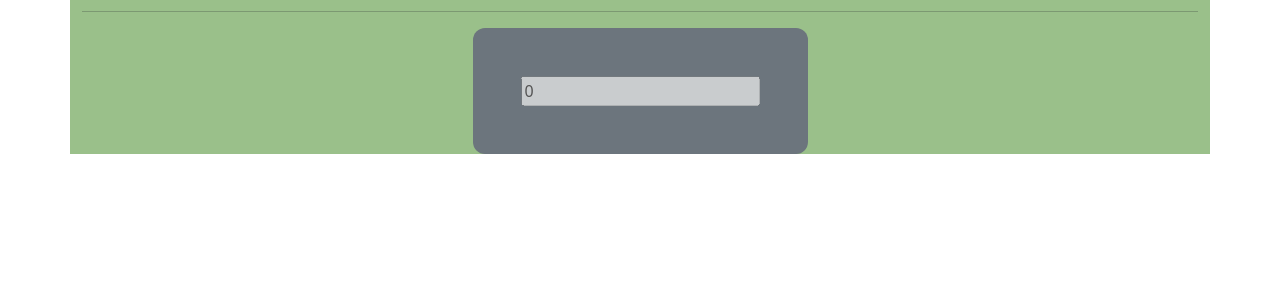
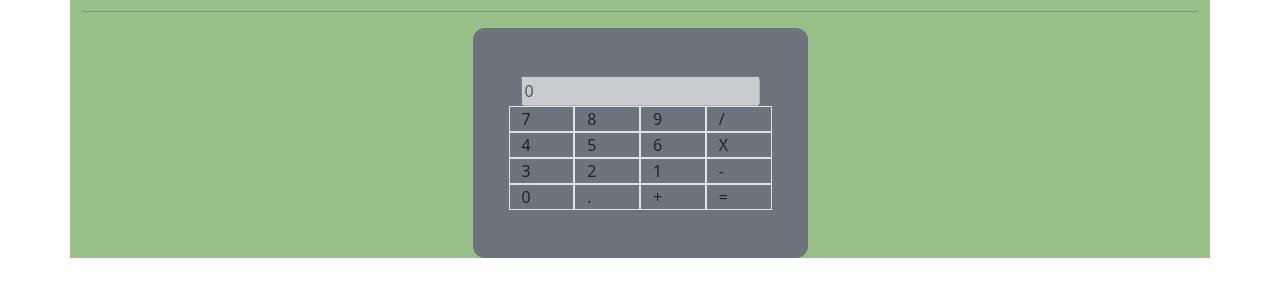
Before and after one commit to Antony-Rya/site-linguagens-de-script, a plain HTML site: page pages/projeto3.html in a window 1280 px wide. Shown: the part 53-350 px from the top of the page. Drawn offline with nearby package versions, Linux system fonts and the light colour scheme.

Commit message:
alterações

```diff
--- a/pages/projeto3.html
+++ b/pages/projeto3.html
@@ -33,7 +33,32 @@
                     <input type="text" value="0" disabled>
                 </div>
              </div>
+             <div class="row">
+                <div class="col-md-3 border">7</div>
+                <div class="col-md-3 border">8</div>
+                <div class="col-md-3 border">9</div>
+                <div class="col-md-3 border">/</div>
             </div>
+            <div class="row">
+                <div class="col-md-3 border">4</div>
+                <div class="col-md-3 border">5</div>
+                <div class="col-md-3 border">6</div>
+                <div class="col-md-3 border">X</div>
+            </div>
+            <div class="row">
+                <div class="col-md-3 border">3</div>
+                <div class="col-md-3 border">2</div>
+                <div class="col-md-3 border">1</div>
+                <div class="col-md-3 border">-</div>
+            </div>
+            <div class="row">
+                <div class="col-md-3 border">0</div>
+                <div class="col-md-3 border">.</div>
+                <div class="col-md-3 border">+</div>
+                <div class="col-md-3 border">=</div>
+            </div>
+            </div>
+
         </div>
 
 
```
